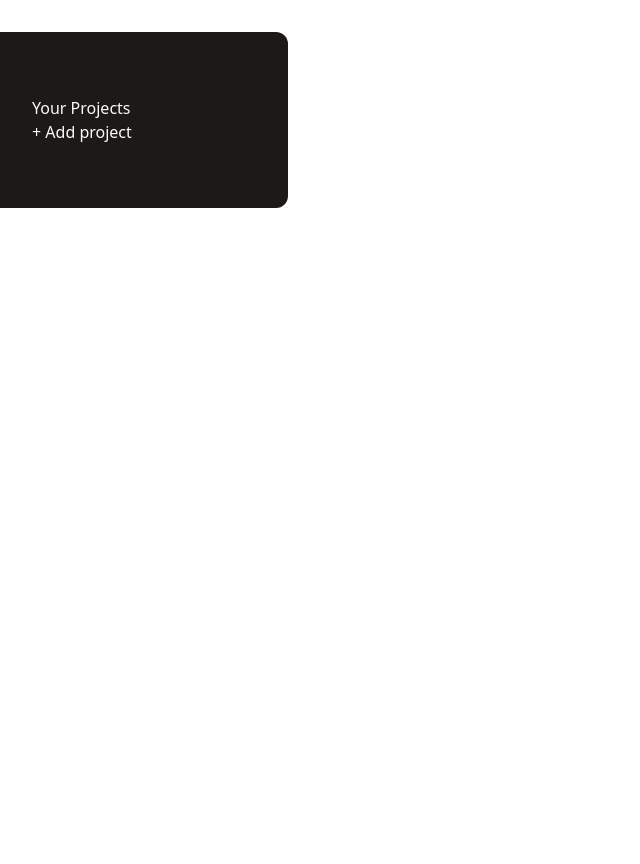
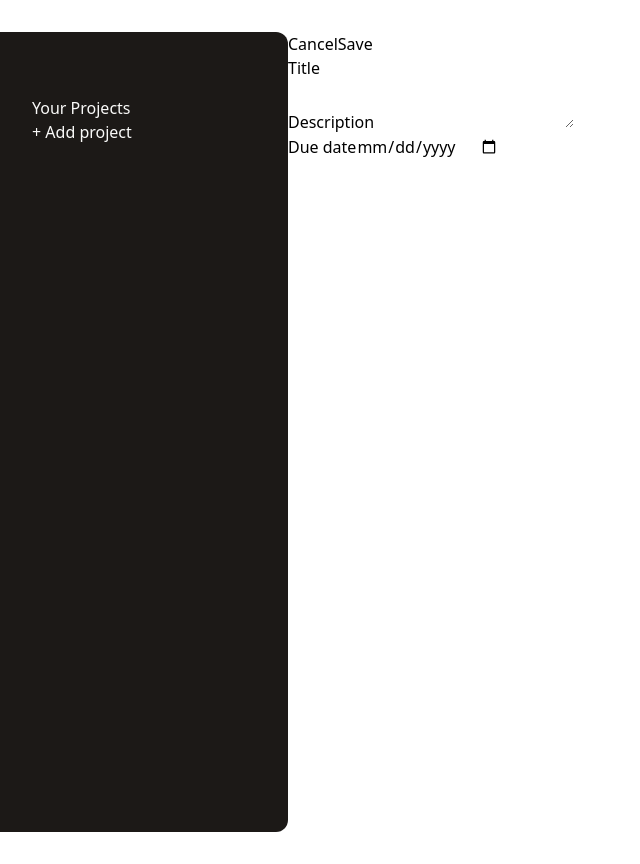
Before and after one commit to R-Velmurugan/project-management, a React (Create React App) app: page / in a window 1280 px wide. Shown: the whole page, without its empty margins (0-640 px from the left). Built offline with nearby package versions, Linux system fonts and the light colour scheme; the HTML template or start-up script is replaced by a standard one.

Commit message:
added new project component. Added an Input component to reduce redundancy

```diff
--- a/src/App.jsx
+++ b/src/App.jsx
@@ -1,9 +1,11 @@
 import Sidebar from "./components/Sidebar";
+import NewProject from "./components/NewProject";
 
 function App() {
   return (
-    <main className="h-screen my-8">
-      <Sidebar/>
+    <main className="h-screen my-8 flex">
+        <Sidebar/>
+        <NewProject/>
     </main>
   );
 }
--- /dev/null
+++ b/src/components/Input.jsx
@@ -0,0 +1,8 @@
+export default function Input({label , isTextarea , ...props}){
+    return(
+      <div>
+          <label>{label}</label>
+          {isTextarea ? <textarea {...props} />: <input {...props} />}
+      </div>
+    );
+}
--- /dev/null
+++ b/src/components/NewProject.jsx
@@ -0,0 +1,21 @@
+import Input from "./Input";
+
+export default function NewProject(){
+    return (
+        <div>
+            <menu className="flex">
+                <li>
+                    <button>Cancel</button>
+                </li>
+                <li>
+                    <button>Save</button>
+                </li>
+            </menu>
+            <div>
+                <Input label = "Title" />
+                <Input label="Description" isTextarea/>
+                <Input type = "date" label="Due date" />
+            </div>
+        </div>
+    );
+}
```
